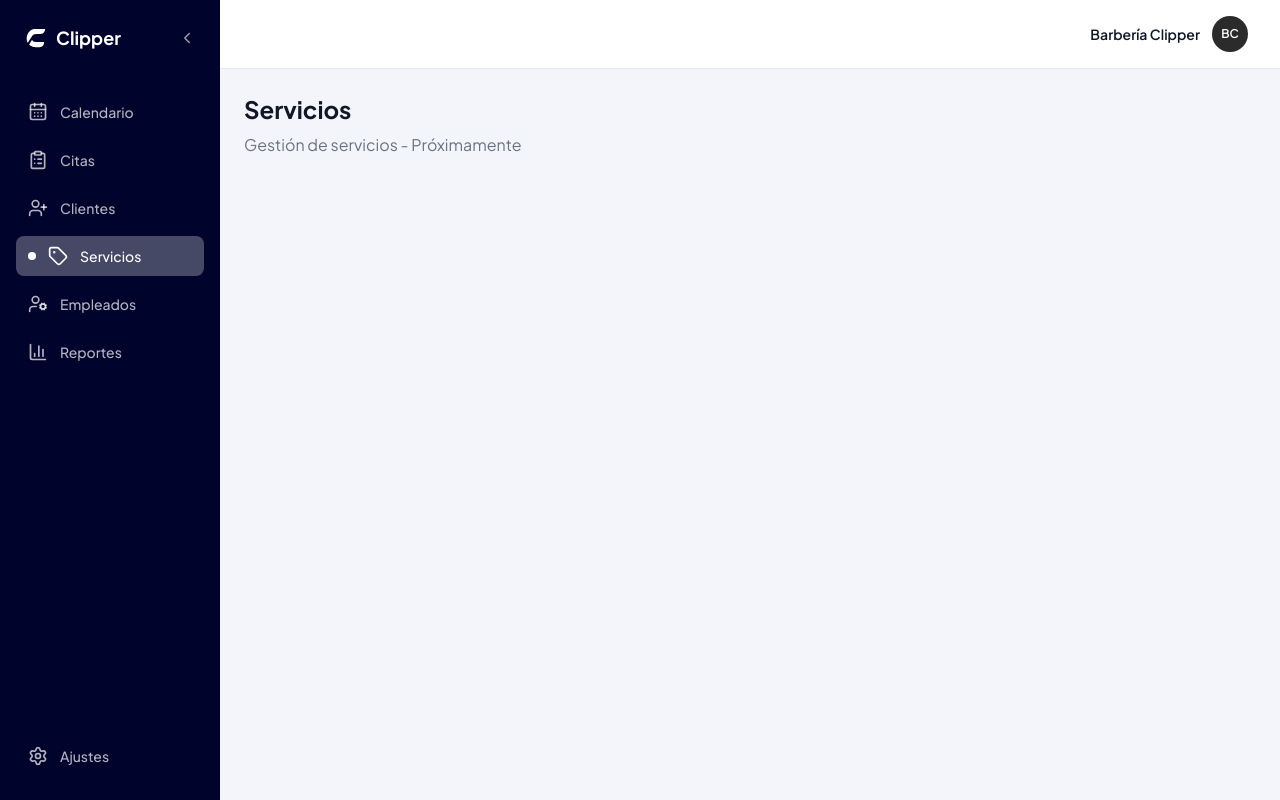
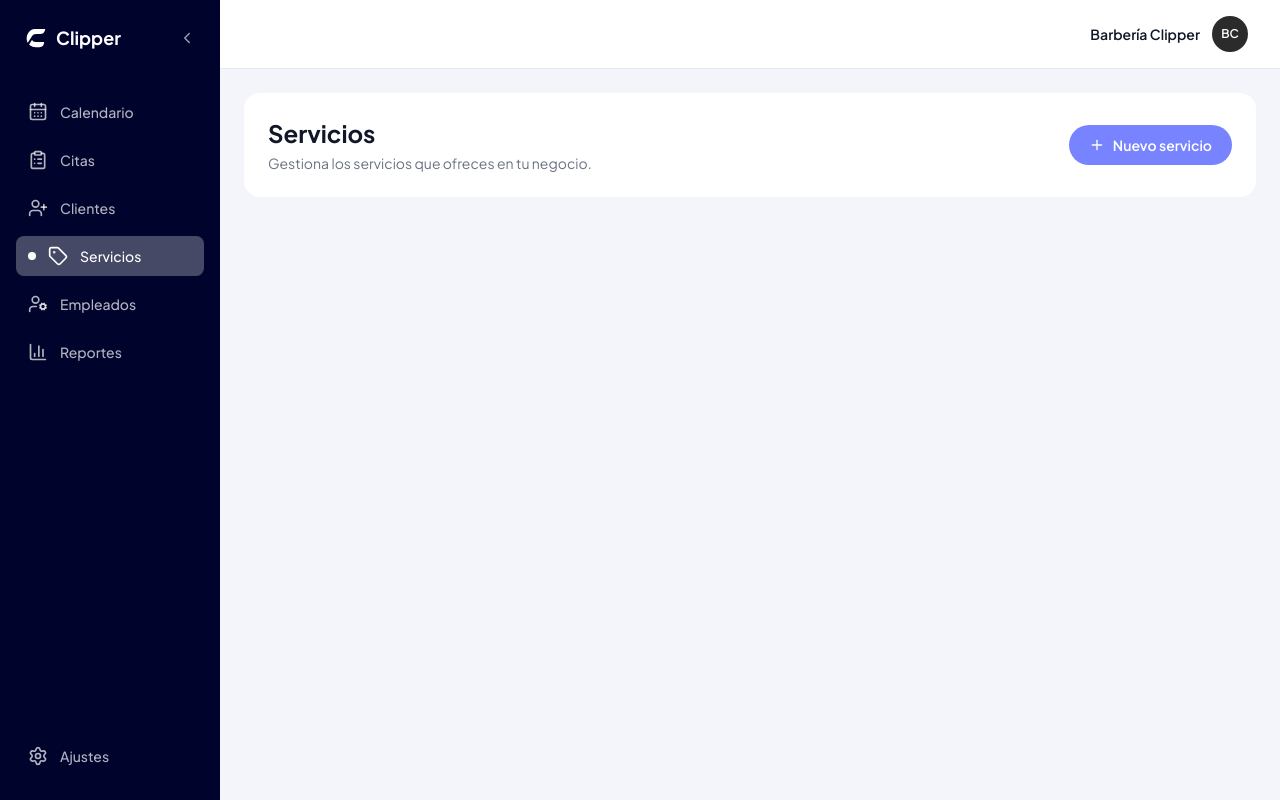
Before and after one commit to AndresRios123/Clipper-frontend, a React (Vite) app: page /servicios in a window 1280 px wide. Built offline with nearby package versions, Linux system fonts and the light colour scheme.

Commit message:
Se ha agregado título, descripción y botón Nuevo Servicio en página Servicios

```diff
--- /dev/null
+++ b/src/components/ServicesView/ServicesHeader.tsx
@@ -0,0 +1,31 @@
+import { Plus } from "lucide-react";
+
+type ServicesHeaderProps = {
+  onNewService?: () => void;
+};
+
+const ServicesHeader = ({ onNewService }: ServicesHeaderProps) => {
+  return (
+    <div className="bg-white rounded-2xl p-6">
+      <div className="flex flex-col sm:flex-row sm:items-center sm:justify-between gap-4">
+        <div>
+          <h1 className="text-2xl font-bold text-gray-900">Servicios</h1>
+          <p className="text-sm text-gray-500 mt-1">
+            Gestiona los servicios que ofreces en tu negocio.
+          </p>
+        </div>
+
+        <button
+          type="button"
+          onClick={onNewService}
+          className="flex items-center justify-center gap-2 bg-[#7883FF] text-white text-sm font-semibold rounded-full px-5 py-2.5 hover:bg-[#6670e8] transition-colors"
+        >
+          <Plus size={16} />
+          Nuevo servicio
+        </button>
+      </div>
+    </div>
+  );
+};
+
+export default ServicesHeader;
--- a/src/pages/Services.tsx
+++ b/src/pages/Services.tsx
@@ -1,8 +1,9 @@
+import ServicesHeader from "../components/ServicesView/ServicesHeader";
+
 const Services = () => {
   return (
-    <div className="p-6">
-      <h1 className="text-2xl font-bold text-gray-900">Servicios</h1>
-      <p className="text-gray-500 mt-2">Gestión de servicios - Próximamente</p>
+    <div className="p-6 flex flex-col gap-6">
+      <ServicesHeader />
     </div>
   );
 };
```
